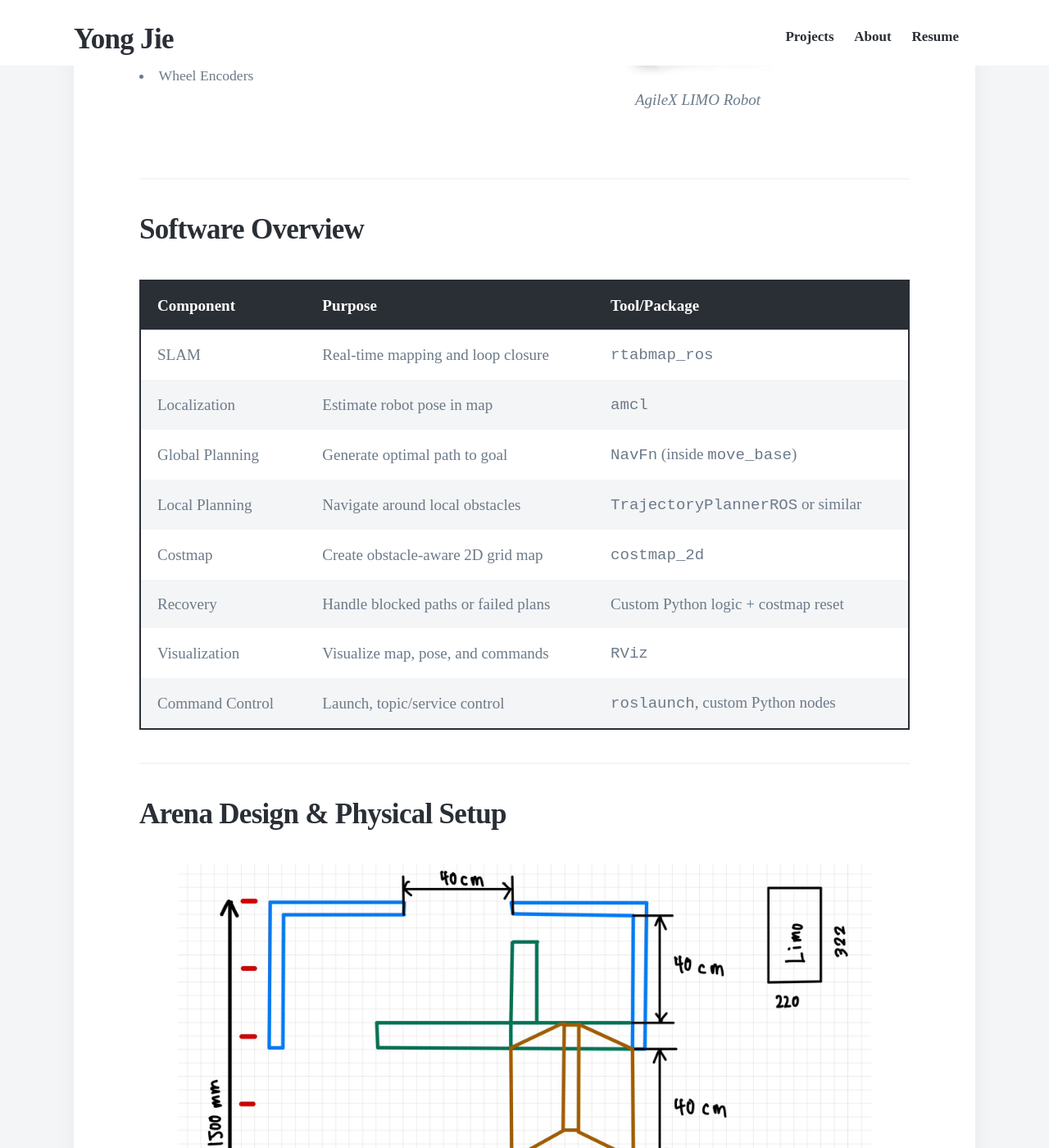
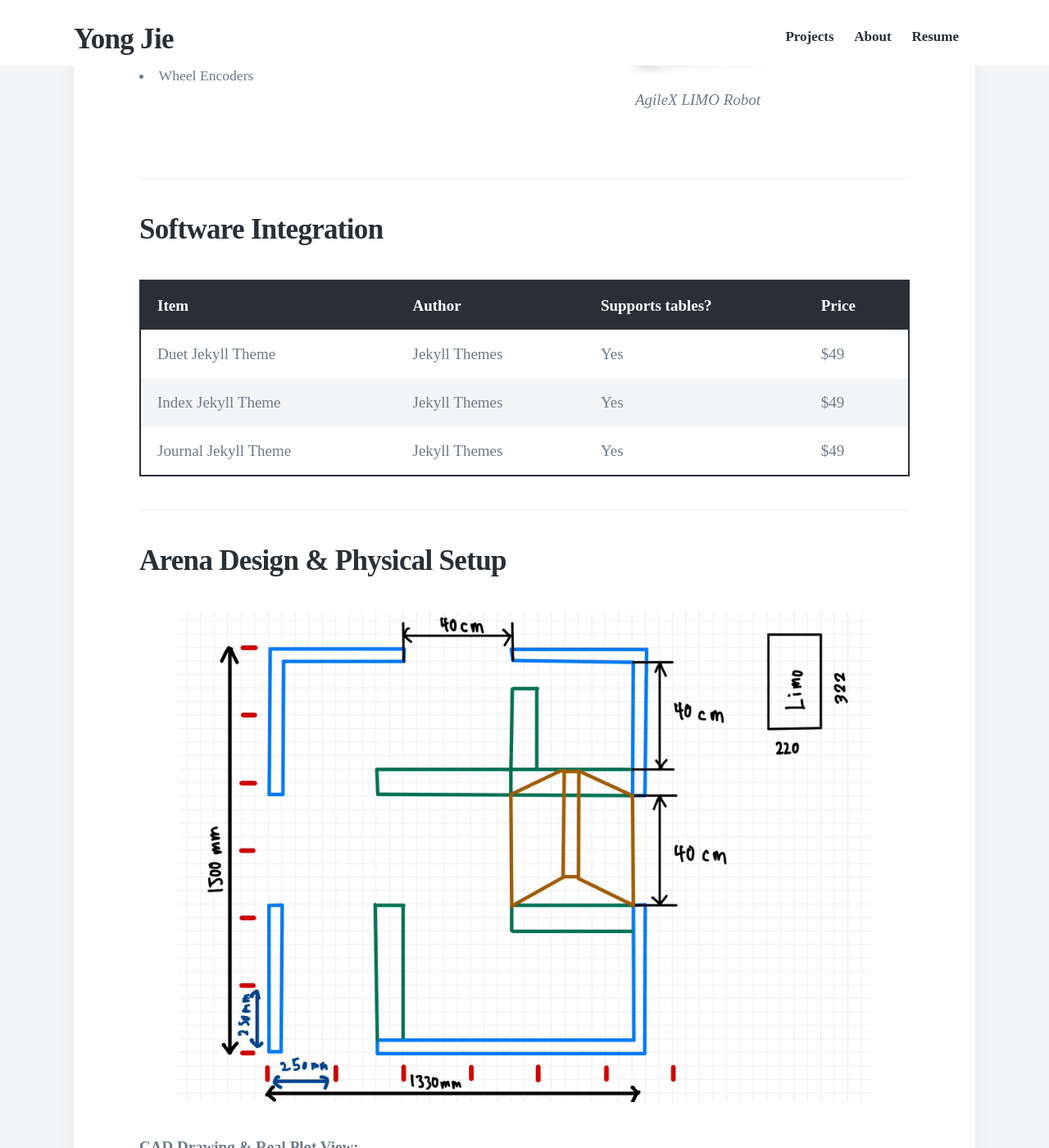
Before and after one commit to YongJiee/YongJiee.github.io, a Jekyll site: the page built from _projects/SEP1.md, in a window 1280 px wide and 1400 px high, scrolled down 1856 px. Shown: the whole window at 82% size. Built offline with Jekyll 4.4.1, drawn with Linux system fonts in a browser that asks for light colours; nearby versions of some CDN libraries.

Commit message:
Updated Software table SEP1

```diff
--- a/_projects/SEP1.md
+++ b/_projects/SEP1.md
@@ -56,19 +56,13 @@ We built a **1.5m x 1.33m arena** themed after Singapore Changi Airport’s Jewe
 <div style="clear: both;"></div>
 
 ---
+## Software Integration
 
-## Software Overview
-
-| Component        | Purpose                                         | Tool/Package                        |
-|------------------|-------------------------------------------------|-------------------------------------|
-| SLAM             | Real-time mapping and loop closure              | `rtabmap_ros`                       |
-| Localization     | Estimate robot pose in map                      | `amcl`                              |
-| Global Planning  | Generate optimal path to goal                   | `NavFn` (inside `move_base`)        |
-| Local Planning   | Navigate around local obstacles                 | `TrajectoryPlannerROS` or similar   |
-| Costmap          | Create obstacle-aware 2D grid map               | `costmap_2d`                        |
-| Recovery         | Handle blocked paths or failed plans            | Custom Python logic + costmap reset |
-| Visualization    | Visualize map, pose, and commands               | `RViz`                              |
-| Command Control  | Launch, topic/service control                   | `roslaunch`, custom Python nodes    |
+| Item                 | Author        | Supports tables? | Price |
+|----------------------|---------------|------------------|-------|
+| Duet Jekyll Theme    | Jekyll Themes | Yes              | $49   |
+| Index Jekyll Theme   | Jekyll Themes | Yes              | $49   |
+| Journal Jekyll Theme | Jekyll Themes | Yes              | $49   |
 
 ---
 
```
Also changed, not shown: other parts of _projects/SEP1.md (+1 -1 lines).
